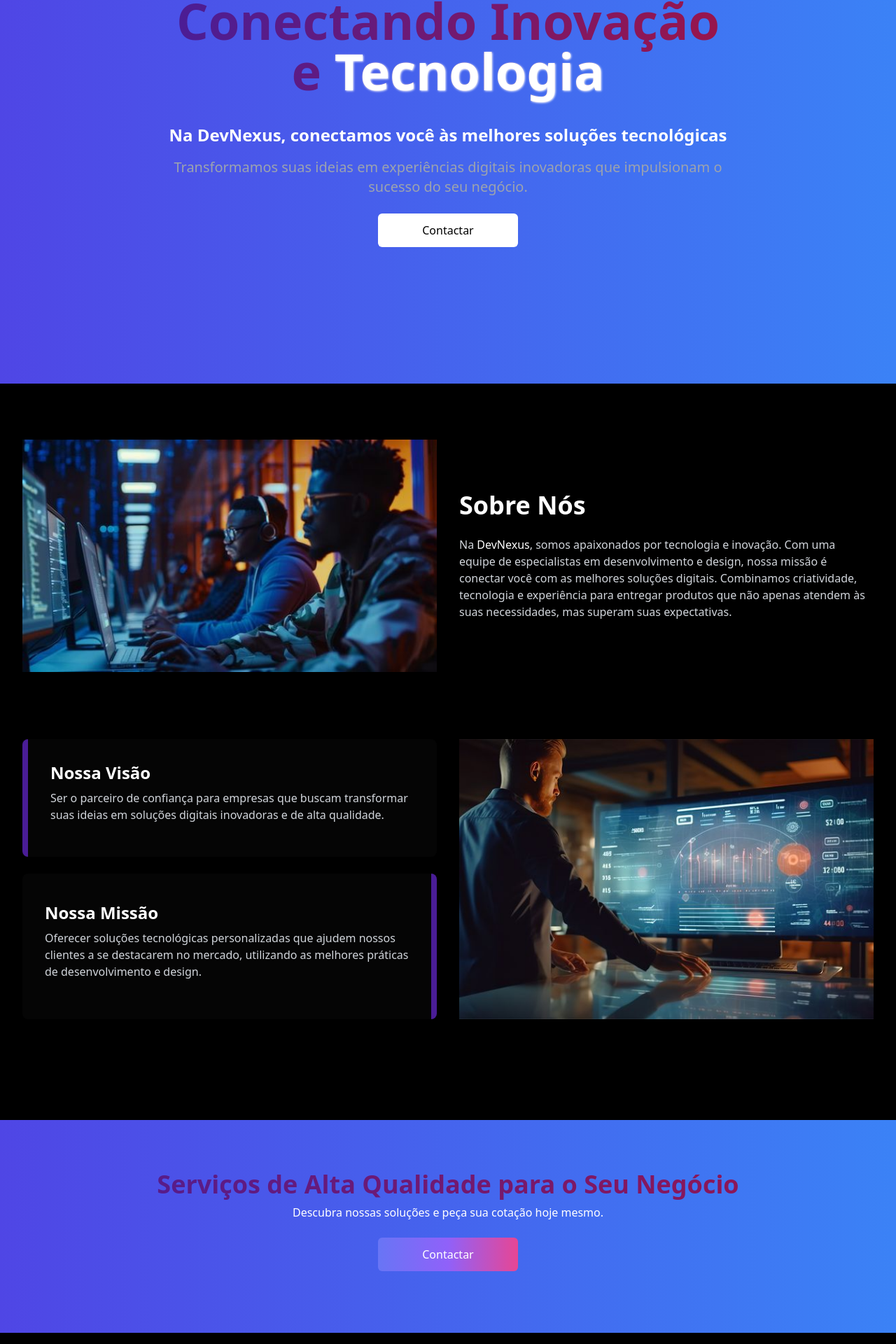
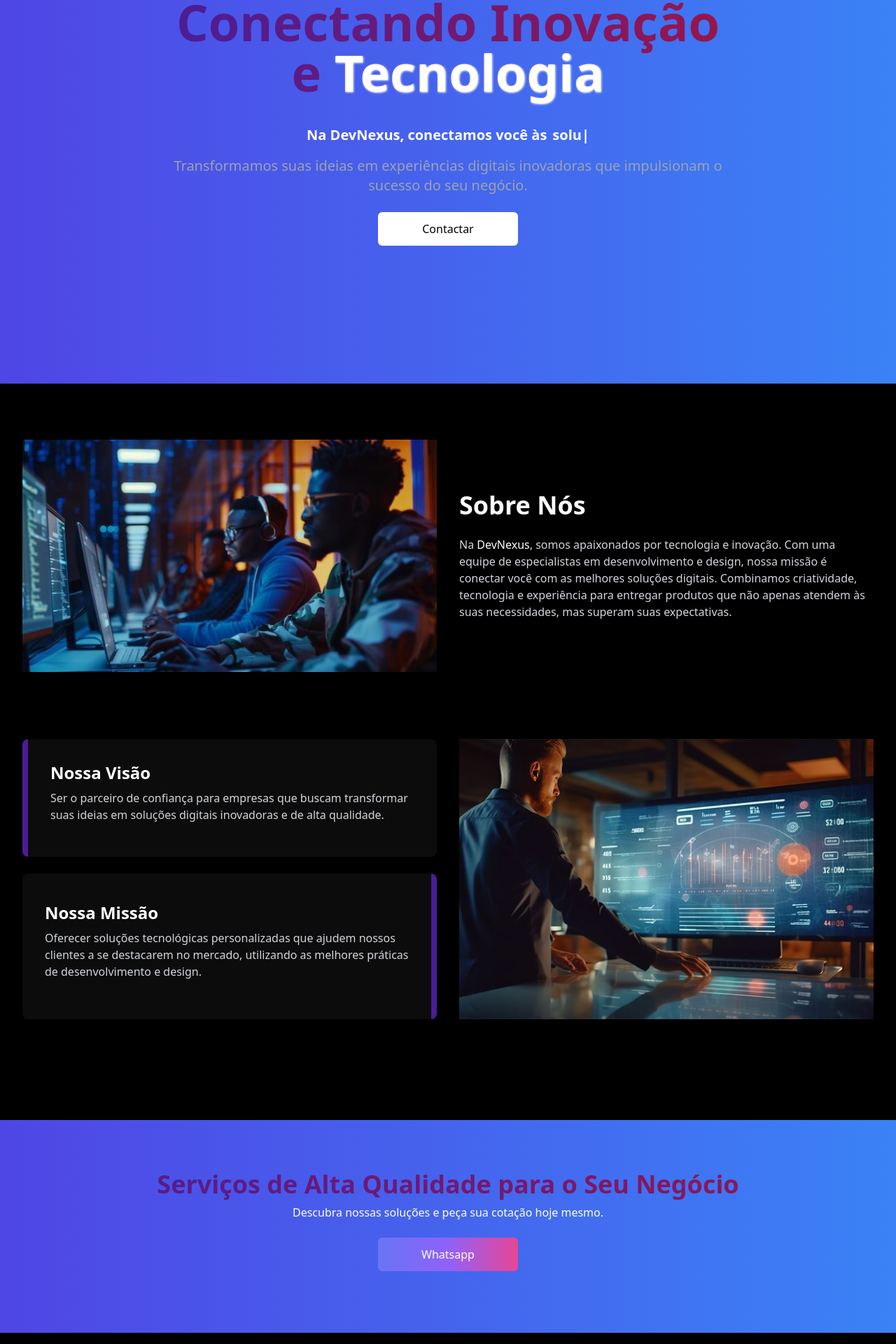
Before and after one commit to HulitosCode/LandingPage, a React (Vite) app: page / in a window 1280 px wide. Shown: the part 247-2167 px from the top of the page at 70% size. Built offline with nearby package versions, Linux system fonts and the light colour scheme.

Commit message:
Atualizando o site todo

```diff
--- a/src/components/Footer.jsx
+++ b/src/components/Footer.jsx
@@ -17,7 +17,7 @@
       </div>
       <div className='lg:col-span-2 flex justify-between mt-6'>
         <div>
-          <h6 className='font-medium text-gray-400'>Solucoes</h6>
+          <h6 className='font-medium text-gray-400'>Soluções</h6>
           <ul>
               <li className='py-2 text-sm'>Software</li>
               <li className='py-2 text-sm'>Marketing</li>
@@ -29,7 +29,7 @@
           <h6 className='font-medium text-gray-400'>Empresa</h6>
           <ul>
                 <li className='py-2 text-sm'>Sobre</li>
-                <li className='py-2 text-sm'>Servicos</li>
+                <li className='py-2 text-sm'>Serviços</li>
                 <li className='py-2 text-sm'>Contactos</li>
             </ul>
         </div>
--- a/src/components/Hero.jsx
+++ b/src/components/Hero.jsx
@@ -15,21 +15,23 @@
                         Conectando Inovação e <span className="text-white" style={{ textShadow: '1px 1px 3px white' }}>Tecnologia</span>
                     </h1>
                 <div className="flex justify-center items-center">
-                    <p className="md:text-2xl sm:text-4xl text-xl font-bold py-4 text-white">
-                    Na DevNexus, conectamos você às melhores soluções tecnológicas
+                    <p className="md:text-xl text-sm font-bold py-4 text-white">
+                    Na DevNexus, conectamos você às
                     </p>
-                    {/* <ReactTyped
-                    className="md:text-2xl sm:text-4xl text-xl font-bold pl-2"
-                        strings={['Desenvolvimento Web', 'Desenvolvimento de Sites', 'Identidade Visual']}
+                    <ReactTyped
+                    className="md:text-xl text-sm font-bold pl-2"
+                        strings={['melhores', 'soluções', 'tecnológicas']}
                         typeSpeed={120}
                         backSpeed={140}
                         loop
-                    /> */}
+                    />
                 </div>
                 <p className="md:text-xl font-light text-gray-400">
                     Transformamos suas ideias em experiências digitais inovadoras que impulsionam o sucesso do seu negócio.
                 </p>
-                <button className="bg-white hover:scale-105 duration-300 w-[200px] rounded-md font-medium my-6 mx-auto py-3 text-black">Contactar</button>
+                <button className="bg-white hover:scale-105 duration-300 w-[200px] rounded-md font-medium my-6 mx-auto py-3 text-black">
+                    <a href="tel:+258833064723">Contactar</a>
+                </button>
             </div>
         </div>
     )
--- a/src/components/Navbar.jsx
+++ b/src/components/Navbar.jsx
@@ -16,11 +16,13 @@
           <span className="self-center text-2xl font-semibold whitespace-nowrap text-transparent bg-clip-text bg-gradient-to-l from-pink-800 via to-purple-900 ">DevNexus</span>
         </a>
         <div className="flex md:order-2 space-x-3 rtl:space-x-reverse">
-          <button type="button" className="text-black bg-white font-medium rounded-md text-sm px-4 py-2 text-center">
-            <a href="tel:+258843779669">
-            Contactar
-            </a>
-          </button>
+          <div className="hidden md:flex">
+            <button type="button" className="text-black bg-white font-medium rounded-md text-sm px-4 py-2 text-center">
+              <a href="tel:+258843779669">
+              Contactar
+              </a>
+            </button>
+          </div>
           <div onClick={handleNav} className="text-white py-2 md:hidden">
             {nav ? <AiOutlineClose size={25} /> : <AiOutlineMenu size={25} />}
           </div>
@@ -28,31 +30,33 @@
         <div className="items-center cursor-pointer text-white justify-between w-full md:flex md:w-auto md:order-1">
           <ul className="hidden md:flex">
             <li className="p-4 font-bold text-pink-800">
-              <Link smooth to="/">Inicio</Link>
+              <Link smooth to="/">Início</Link>
             </li>
             <li className="p-4">
               <Link smooth to="#sobre">Sobre</Link>
             </li>
             <li className="p-4">
-              <Link smooth to="#servicos">Servicos</Link>
+              <Link smooth to="#servicos">Serviços</Link>
             </li>
             <li className="p-4">
-              <Link smooth to="#precos">Precos</Link>
+              <Link smooth to="#precos">Preços</Link>
             </li>
             <li className="p-4">
               <Link smooth to="#contactos">Contactos</Link>
             </li>
           </ul>
 
-          <div className={nav ? "fixed left-0 top-0 w-[60%] h-full border-r border-r-gray-900 bg-[#000300] ease-in-out duration-500" : "fixed left-[-100%]"}>
-            <h1 className="w-full text-3xl font-bold text-white m-4">DevNexus.</h1>
+          <div className={nav ? "fixed left-0 top-0 w-[60%] h-full border-r border-r-gray-900 bg-[#0a0a0a] ease-in-out duration-500" : "fixed left-[-100%]"}>
+            <h1 className="w-full text-3xl font-bold text-white m-4">DevNexus</h1>
             <ul className="uppercase p-4">
-              <li className="p-4 border-b border-gray-600">Inicio</li>
+              <li className="p-4 border-b border-gray-600">
+                <Link smooth to="/">Início</Link>
+              </li>
               <li className="p-4 border-b border-gray-600">
                   <Link smooth to="#sobre">Sobre</Link>
               </li>
               <li className="p-4 border-b border-gray-600">
-                  <Link smooth to="#servicos">Servicos</Link>
+                  <Link smooth to="#servicos">Serviços</Link>
               </li>
               <li className="p-4">
                 <Link smooth to="#contactos">Contactos</Link>
--- a/src/components/Preco.jsx
+++ b/src/components/Preco.jsx
@@ -10,8 +10,11 @@
                     <p className="text-white uppercase font-bold">Ajudamos a Escalar Seu Negócio</p>
                     <h1 className="md:text-4xl sm:text-3xl text-2xl font-bold text-transparent bg-clip-text bg-gradient-to-l from-pink-800 via to-purple-900 py-2">Planos e Preços Competitivos</h1>
                     <p className="text-gray-400">
-                        Entendemos que investir em desenvolvimento web e identidade visual é um passo importante. Por isso, oferecemos preços competitivos e pacotes escaláveis para atender a empresas de todos os tamanhos.                    </p>
-                    <button className="hover:scale-105 duration-300 bg-gradient-to-r from-indigo-500 via-purple-500 to-pink-500 w-[200px] rounded-md font-medium my-6 mx-auto md:mx-0 py-3 text-white">Get Started</button>
+                        Entendemos que investir em desenvolvimento web e identidade visual é um passo importante. Por isso, oferecemos preços competitivos e pacotes escaláveis para atender a empresas de todos os tamanhos.
+                    </p>
+                    <button className="hover:scale-105 duration-300 bg-gradient-to-r from-indigo-500 via-purple-500 to-pink-500 w-[200px] rounded-md font-medium my-6 mx-auto md:mx-0 py-3 text-white">
+                        <a href="https://wa.me/+258833064723" target="_blank" rel="noopener noreferrer">Whatsapp</a>
+                    </button>
                 </div>
             </div>
         </div>
--- a/src/components/Servicos.jsx
+++ b/src/components/Servicos.jsx
@@ -8,7 +8,9 @@
                     <h1 className="md:text-4xl sm:text-3xl text-2xl font-bold py-2 text-transparent bg-clip-text bg-gradient-to-l from-pink-800 via to-purple-900">Serviços de Alta Qualidade para o Seu Negócio</h1>
                     <p>Descubra nossas soluções e peça sua cotação hoje mesmo.</p>
                 </div>
-                <button className="hover:scale-105 duration-300 bg-gradient-to-r from-indigo-500 via-purple-500 to-pink-500 w-[200px] rounded-md font-medium my-6 mx-auto py-3 text-white">Contactar</button>
+                <button className="hover:scale-105 duration-300 bg-gradient-to-r from-indigo-500 via-purple-500 to-pink-500 w-[200px] rounded-md font-medium my-6 mx-auto py-3 text-white">
+                    <a href="https://wa.me/+258833064723" target="_blank" rel="noopener noreferrer">Whatsapp</a>
+                </button>
             </div>
         </div>
     );
--- a/src/components/Vissao.jsx
+++ b/src/components/Vissao.jsx
@@ -16,14 +16,14 @@
             </div>
             <div className="grid md:grid-cols-2 text-white max-w-screen-xl gap-8 mx-auto py-10 p-4">
                 <div className="py-10">
-                    <div className="bg-[#050505] black border-l-8 border-purple-900 rounded-lg p-8 hover:scale-105 duration-300">
+                    <div className="bg-[#0c0c0c] black border-l-8 border-purple-900 rounded-lg p-8 hover:scale-105 duration-300">
                         <h2 className="text-white text-2xl font-extrabold mb-2">Nossa Visão</h2>
                         <p className="text-md font-normal text-gray-300 dark:text-gray-400 mb-4">
                             Ser o parceiro de confiança para empresas que buscam transformar suas ideias em soluções digitais inovadoras e de alta qualidade.
                         </p>
                     </div>
                     <br />
-                    <div className="bg-[#050505] py-10 border-r-8 border-purple-900 rounded-lg p-8 hover:scale-105 duration-300">
+                    <div className="bg-[#0c0c0c] py-10 border-r-8 border-purple-900 rounded-lg p-8 hover:scale-105 duration-300">
                         <h2 className="text-white text-2xl font-extrabold mb-2">Nossa Missão</h2>
                         <p className="text-md font-normal text-gray-300 dark:text-gray-400 mb-4">
                             Oferecer soluções tecnológicas personalizadas que ajudem nossos clientes a se destacarem no mercado, utilizando as melhores práticas de desenvolvimento e design.
```
